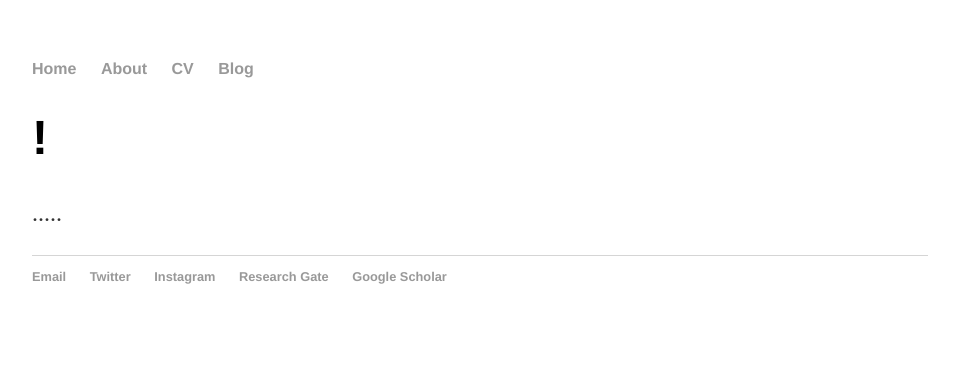
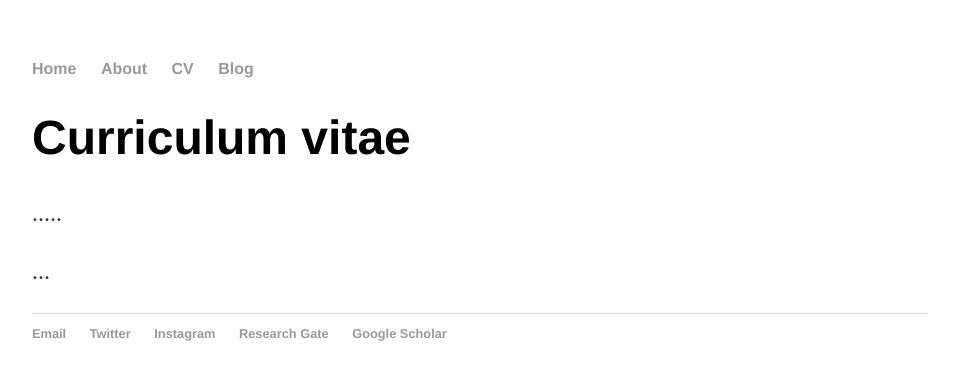
Before and after one commit to ScottJMorrissey/ScottJMorrissey.github.io, a Jekyll site: the page built from cv/index.html, in a window 1280 px wide. Shown: the top 380 px of the page, without its empty margins (160-1119 px from the left). Built offline with Jekyll 4.4.1, drawn with Linux system fonts in a browser that asks for light colours.

Commit message:
Update index.html

```diff
--- a/cv/index.html
+++ b/cv/index.html
@@ -3,6 +3,7 @@ layout: default
 title: Scott Morrissey CV
 ---
 <div class="blurb">
-	<h1>!</h1>
+	<h1>Curriculum vitae</h1>
 	<p>.....</a></p>
+	<p>...</a></p>
 </div><!-- /.blurb -->
```
